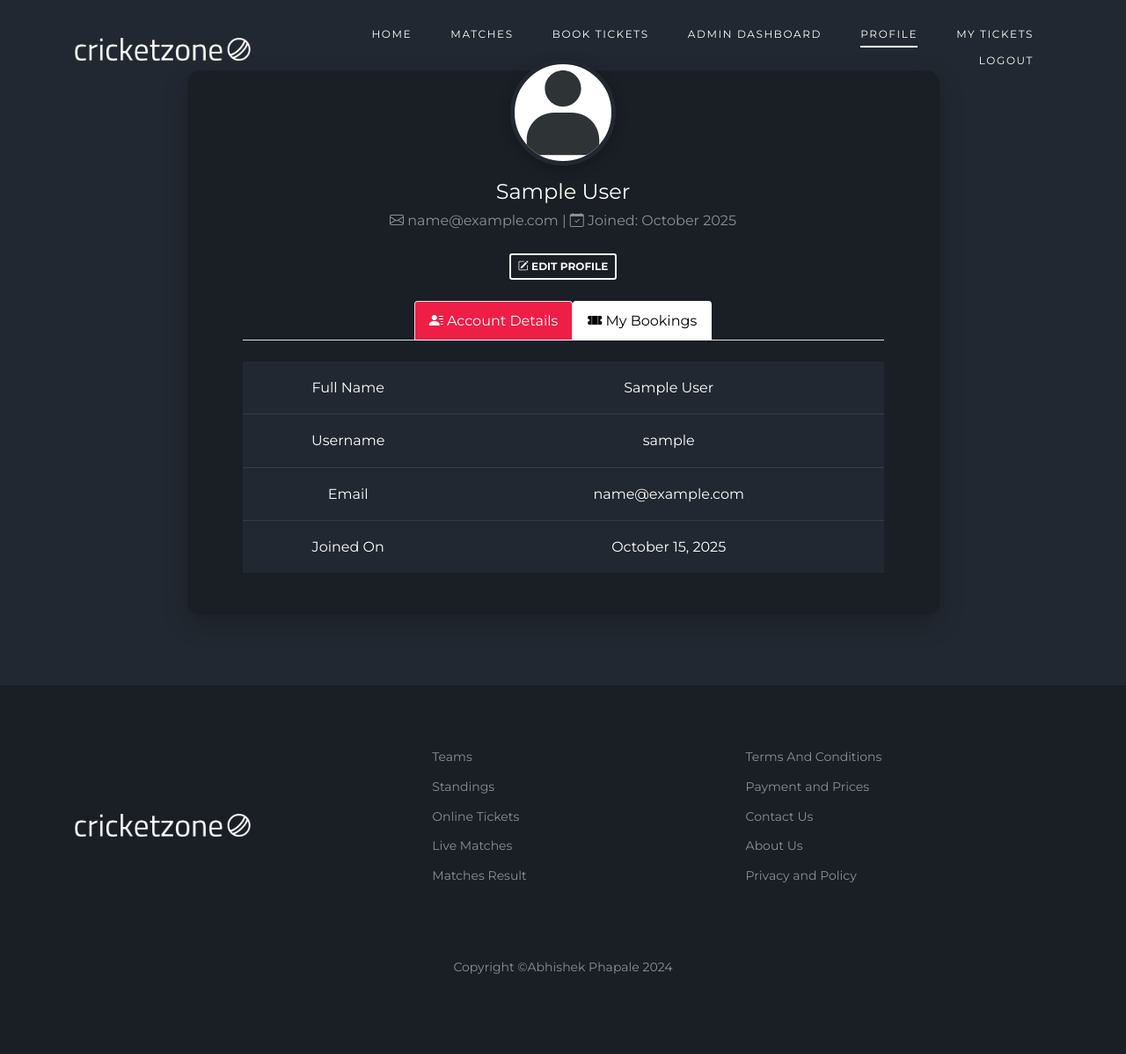
After one commit to Abhishekp44/CricketZone, a Django app: page /profile/ in a window 1280 px wide. The commit adds this page. Shown: the whole page at 88% size. Run offline with Django 5.2, Linux system fonts and the light colour scheme; the visitor is signed in with stand-in values (Sample User, id 1); data that the repository does not hold is empty; some libraries are stand-ins or nearby versions; some web fonts are replaced.

Commit message:
user profile

```diff
--- a/cricketapp/urls.py
+++ b/cricketapp/urls.py
@@ -11,6 +11,8 @@ urlpatterns = [
     path('home', views.home, name='home'),
     path('about/', views.about_us, name='about_us'),
     path('news/<int:article_id>/', views.news_detail, name='news_detail'),
+    path('profile/', views.user_profile, name='user_profile'),
+    path('profile/edit/', views.edit_profile, name='edit_profile'),
     path('admin_dashboard', views.admin_dashboard, name='admin_dashboard'),
     path('', views.home),
     path('scorecard_entry', views.scorecard_entry, name='scorecard_entry'),
--- a/cricketapp/views.py
+++ b/cricketapp/views.py
@@ -8,7 +8,7 @@ from django.http import JsonResponse
 from django.contrib.auth.models import User
 from django.contrib.auth import authenticate,login,logout
 # from datetime import datetime
-from cricketapp.forms import BookingForm
+from cricketapp.forms import *
 from django.contrib import messages
 import razorpay
 
@@ -1151,3 +1151,39 @@ def user_logout(request):
 def about_us(request):
     # This will look for a template at 'cricket_app/about_us.html'
     return render(request, 'about_us.html')
+
+@login_required
+def user_profile(request):
+    # Fetch bookings for the currently logged-in user
+    try:
+        # Use your model 'TicketBooking' and field 'booking_time'
+        user_bookings = TicketBooking.objects.filter(user=request.user).order_by('-booking_time')
+    except:
+        user_bookings = None
+
+    context = {
+        'user_bookings': user_bookings
+    }
+    return render(request, 'user_profile.html', context)
+
+@login_required
+def edit_profile(request):
+    if request.method == 'POST':
+        # Only initialize the UserUpdateForm
+        u_form = UserUpdateForm(request.POST, instance=request.user)
+
+        if u_form.is_valid():
+            u_form.save()
+            messages.success(request, f'Your account has been updated!')
+            return redirect('user_profile') # Redirect back to the profile page
+
+    else:
+        # On GET, populate form with existing data
+        u_form = UserUpdateForm(instance=request.user)
+
+    context = {
+        'u_form': u_form,
+        # 'p_form' is removed
+    }
+
+    return render(request, 'edit_profile.html', context)
--- a/templates/base.html
+++ b/templates/base.html
@@ -1,6 +1,13 @@
 {% load static %}
 {% include 'header.html' %}
 {% block 'main' %}
+{% if messages %}
+  {% for message in messages %}
+    <div class="alert alert-{{ message.tags }} m-0" role="alert">
+      {{ message }}
+    </div>
+  {% endfor %}
+{% endif %}
 
 {% endblock 'main' %}
 {% include 'footer.html' %}
--- a/templates/footer.html
+++ b/templates/footer.html
@@ -5,7 +5,7 @@
         <div class="col-lg-3 d-flex align-items-center">
           <div class="widget mb-3">
             <div class="site-logo">
-            <a href="index.html">
+            <a href="{% url 'home' %}">
               <img src="{% static 'images/logo.png' %}" class="logo" alt="logo">
             </a>
           </div>
--- a/templates/header.html
+++ b/templates/header.html
@@ -58,7 +58,7 @@
       <div class="container">
         <div class="d-flex align-items-center">
           <div class="site-logo">
-            <a href="/home">
+            <a href="{% url 'home' %}">
               <img src="{% static 'images/logo.png' %}" class="logo" alt="logo">
             </a>
           </div>
@@ -85,6 +85,10 @@
                 {% endif %}
 
                 {% if user.is_authenticated %}
+
+                <li class="{% if request.resolver_match.url_name == 'user_profile' %}active{% endif %}">
+                  <a href="{% url 'user_profile' %}" class="nav-link">Profile</a>
+                </li>
                 <li class="{% if request.resolver_match.url_name == 'my_bookings' %}active{% endif %}">
                   <a href="{% url 'my_bookings' %}" id="nav-link">My Tickets</a>
                 </li>
--- /dev/null
+++ b/templates/user_profile.html
@@ -0,0 +1,176 @@
+{% extends 'base.html' %}
+{% load static %}
+{% block 'main' %}
+
+
+
+<style>
+
+
+    .profile-avatar {
+        width: 120px;
+        height: 120px;
+        object-fit: cover;
+        border-radius: 50%;
+        border: 5px solid #222831;
+        margin-top: -60px;
+        box-shadow: 0 4px 15px rgba(0, 0, 0, 0.2);
+    }
+
+    .profile-tabs .nav-link {
+        color: #000000;
+        background-color: #fff;
+
+    }
+
+    .nav-tabs .nav-link.active, .nav-tabs .nav-item.show .nav-link {
+        color: #ffffff;
+        background-color: #ee1e46;
+    }
+
+
+
+    .booking-item {
+        border-radius: 8px;
+        transition: all 0.2s ease-in-out;
+    }
+
+    .booking-item:hover {
+        background: rgba(255, 255, 255, 0.1);
+        transform: translateY(-2px);
+    }
+
+    .profile-container {
+        background-color: #1a1e25;
+        border-radius: 15px;
+        box-shadow: 0 10px 30px rgba(0, 0, 0, 0.2);
+        position: relative;
+    }
+</style>
+
+<div class="site-section">
+    <div class="container">
+        <div class="row justify-content-center">
+
+            <div class="col-lg-10 col-xl-9 profile-container text-light" data-aos="fade-up">
+
+                <div class="p-4 p-md-5 text-center">
+
+                    <!-- Profile Avatar -->
+                    <img src="{% static 'images/avatar-default.svg' %}" alt="Profile Picture"
+                        class="profile-avatar mb-3" style="background-color: white;">
+
+
+                    <h4 class="fw-bold mb-1">{{ user.get_full_name|default:user.username }}</h4>
+                    <p class="text-white-opacity-05 mb-4">
+                        <i class="bi bi-envelope me-1"></i> {{ user.email }} |
+                        <!-- *** FIX: Changed user.date-joined to user.date_joined *** -->
+                        <i class="bi bi-calendar-check ms-2 me-1"></i> Joined: {{ user.date_joined|date:"F Y" }}
+                    </p>
+
+                    <!-- Edit Button -->
+                    <a href="{% url 'edit_profile' %}" class="btn btn-outline-light btn-sm mb-4">
+                        <i class="bi bi-pencil-square me-1"></i> Edit Profile
+                    </a>
+
+                    <!-- Pill Navigation (Bootstrap 5) -->
+                    <ul class="nav nav-tabs justify-content-center profile-tabs mb-4" id="profileTabs" role="tablist">
+                        <li class="nav-item" role="presentation">
+                            <button class="nav-link active" id="details-tab" data-bs-toggle="tab"
+                                data-bs-target="#details" type="button" role="tab" aria-controls="details"
+                                aria-selected="true">
+                                <i class="bi bi-person-lines-fill me-1"></i> Account Details
+                            </button>
+                        </li>
+                        <li class="nav-item" role="presentation">
+                            <button class="nav-link" id="bookings-tab" data-bs-toggle="tab" data-bs-target="#bookings"
+                                type="button" role="tab" aria-controls="bookings" aria-selected="false">
+                                <i class="bi bi-ticket-perforated-fill me-1"></i> My Bookings
+                            </button>
+                        </li>
+                    </ul>
+
+                    <!-- Tab Content -->
+                    <div class="tab-content text-start" id="profileTabsContent">
+
+                        <!-- Account Details Tab -->
+                        <div class="tab-pane fade show active" id="details" role="tabpanel"
+                            aria-labelledby="details-tab">
+
+                            <div class="table-responsive">
+                                <table class="custom-table w-100 m-0">
+                                    <tbody>
+                                        <tr>
+                                            <td class="py-3"><strong>Full Name</strong></td>
+                                            <td class="py-3">{{ user.get_full_name|default:"Not set" }}</td>
+                                        </tr>
+                                        <tr>
+                                            <td class="py-3"><strong>Username</strong></td>
+                                            <td class="py-3">{{ user.username }}</td>
+                                        </tr>
+                                        <tr>
+                                            <td class="py-3"><strong>Email</strong></td>
+                                            <td class="py-3">{{ user.email }}</td>
+                                        </tr>
+                                        <tr>
+                                            <td class="py-3"><strong>Joined On</strong></td>
+                                            <td class="py-3">{{ user.date_joined|date:"F d, Y" }}</td>
+                                        </tr>
+                                    </tbody>
+                                </table>
+                            </div>
+                        </div>
+
+                        <!-- My Bookings Tab -->
+                        <div class="tab-pane fade" id="bookings" role="tabpanel" aria-labelledby="bookings-tab">
+                            <h5 class="mb-4">My Ticket Bookings</h5>
+
+                            {% if user_bookings %}
+                            {% for booking in user_bookings %}
+
+                            <div
+                                class="d-flex justify-content-between align-items-center bg-light p-3 rounded mb-3 booking-item">
+                                <div class="me-auto">
+                                    <h6 class="text-white mb-1">{{ booking.match.match_name|default:"Match Details" }}</h6>
+                                    <!-- Using .text-white-opacity-05 from your style.css -->
+                                    <small class="text-white-opacity-05">Booked on: {{ booking.booking_time|date:"M d,Y" }}</small><br>
+                                    <small class="text-white-opacity-05">
+                                        <strong>Category:</strong> {{ booking.category.name }} |
+                                        <strong>Total:</strong> ₹{{ booking.total_price }}
+                                    </small>
+                                </div>
+                                <!-- Bootstrap 5 Badge -->
+                                <div class="d-flex flex-column align-items-end">
+                                <span class="badge bg-primary rounded-pill mb-2" style="font-size: 0.9rem;">
+                                    {{ booking.quantity }} Ticket(s)
+                                </span>
+                                <a href="{% url 'view_ticket' booking.id %}" class="btn btn-outline-light btn-sm">
+                                    View Ticket
+                                </a>
+                                </div>
+                            </div>
+                            {% endfor %}
+                            {% else %}
+                            <!-- Bootstrap 5 Alert -->
+                            <div class="alert alert-info text-center" role="alert">
+                                You have not booked any tickets yet.
+                                <a href="{% url 'tickets' %}" class="alert-link">Why not book one now?</a>
+                            </div>
+                            {% endif %}
+                        </div>
+                    </div>
+
+                </div>
+            </div>
+        </div>
+    </div>
+</div>
+
+
+
+
+
+
+
+
+{% endblock 'main' %}
```
Also changed, not shown: cricketapp/forms.py (+24 -0 lines), templates/edit_profile.html (added, +64 -0 lines), static/images/avatar-default.svg (added).
